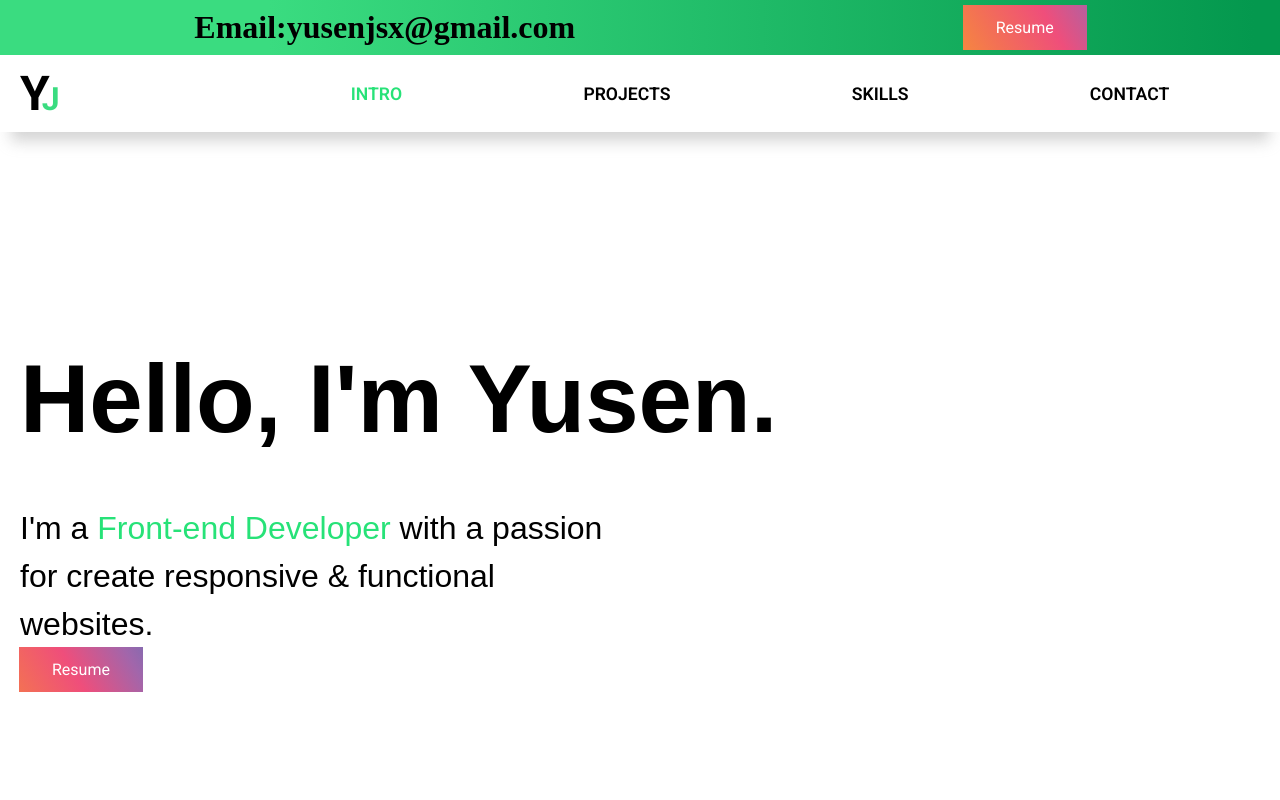
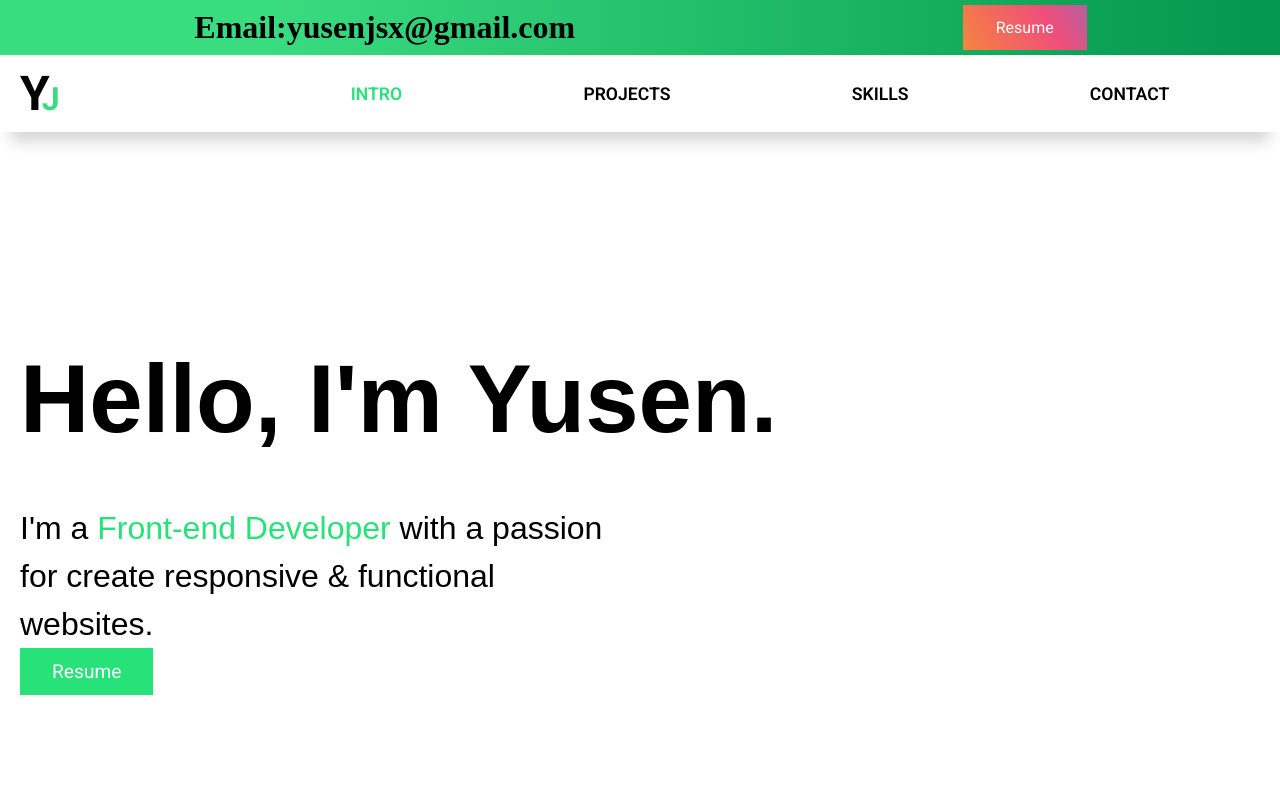
Before and after one commit to yusenjia/personal-website, a React (Create React App) app: page /#Intro in a window 1280 px wide. Shown: the top 800 px of the page. Built offline with nearby package versions, Linux system fonts and the light colour scheme.

Commit message:
add resume link

```diff
--- a/src/Component/Hero/Hero.js
+++ b/src/Component/Hero/Hero.js
@@ -11,7 +11,7 @@ export default function Hero(){
 
                 <p className="roll">I'm a <span>Front-end Developer</span> with a passion for create responsive & functional websites.
                 </p>
-                <a href="https://yusenjia.github.io/quiz-app" target="_blank"><button className="primary-btnm">Resume</button></a>
+                <a href="https://yusenjia.github.io/quiz-app" target="_blank"><button className="primary-btn">Resume</button></a>
             </div>
         </div>
     )
--- a/src/Component/Hero/Hero.scss
+++ b/src/Component/Hero/Hero.scss
@@ -1,6 +1,7 @@
 .hero{
 
     padding: 12em 0;
+
 }
 
 .hero-content{
```
Also changed, not shown: 1 other file (tests, documents, lock files or other folders).
